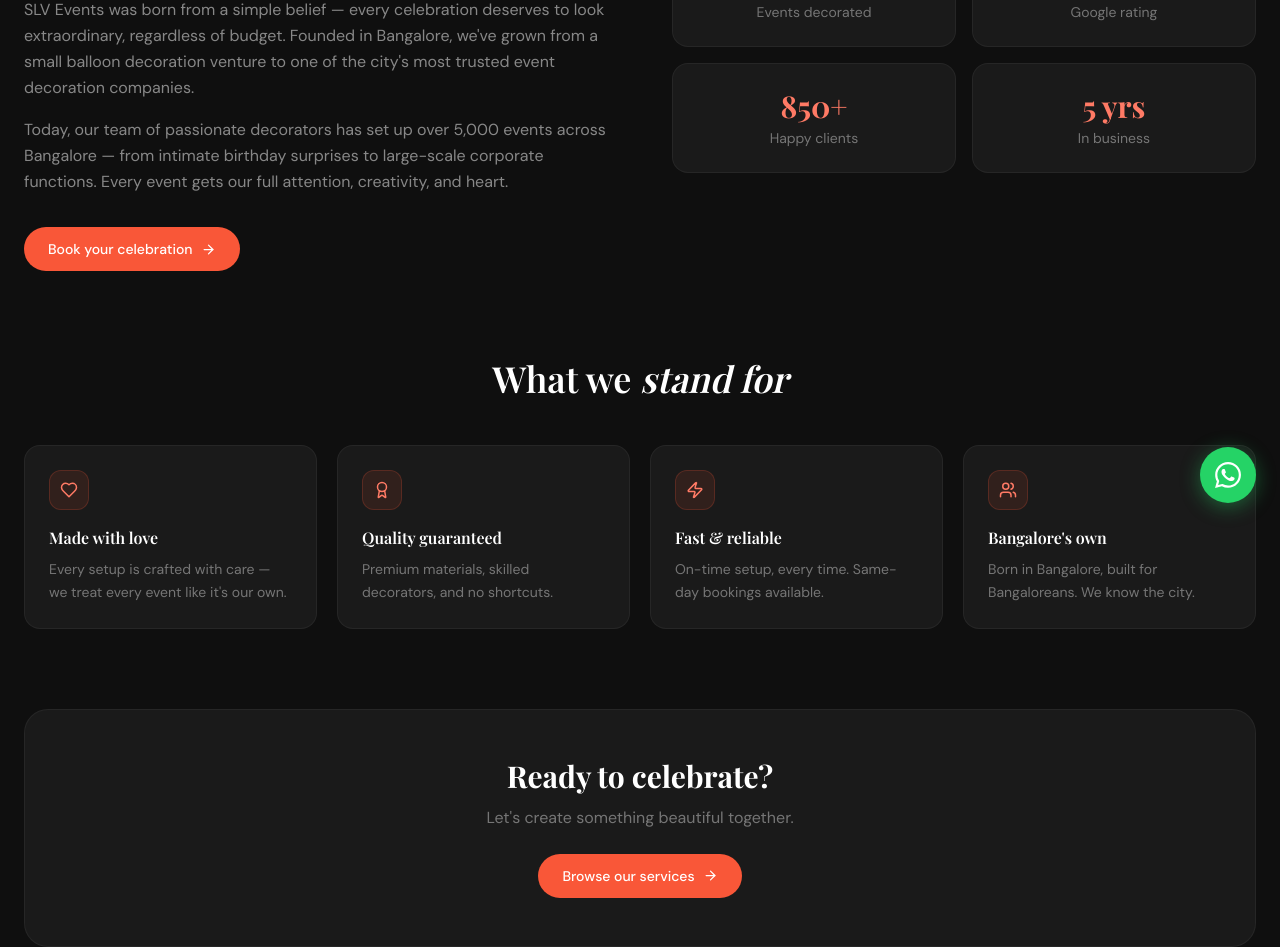
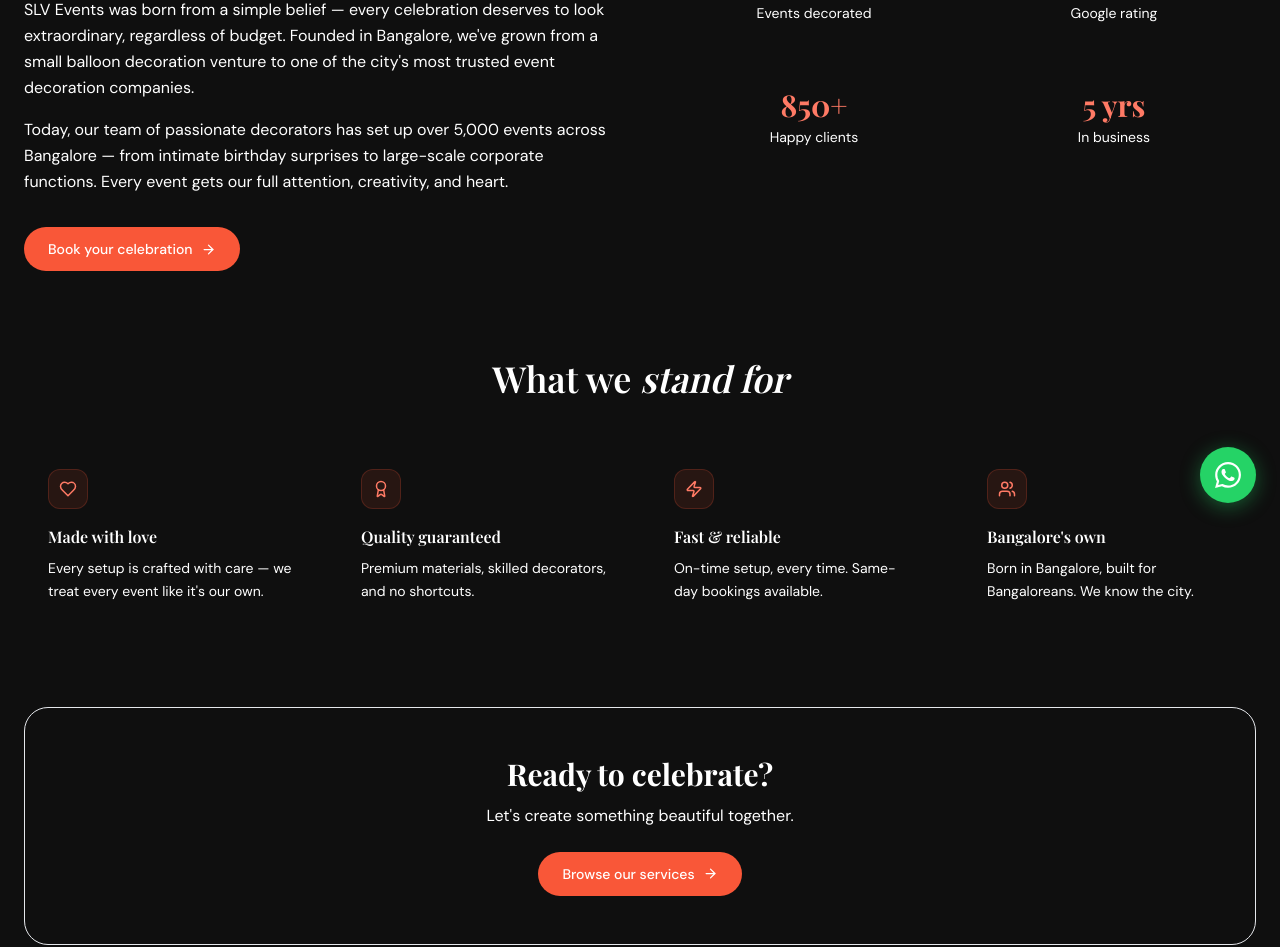
Before and after one commit to MrAlpha00/makeover, a Next.js app: page /about in a window 1280 px wide. Shown: the part 273-1220 px from the top of the page. Built offline with nearby package versions, Linux system fonts and the light colour scheme; a web font is replaced by a local one.

Commit message:
feat: add About page with company story, core values, and statistics section

```diff
--- a/app/about/page.js
+++ b/app/about/page.js
@@ -18,7 +18,7 @@ const values = [
 
 export default function AboutPage() {
   return (
-    <div className="min-h-screen bg-dark-900">
+    <div className="min-h-screen bg-light-primary dark:bg-dark-900">
       <Navbar />
       <WhatsAppButton />
 
@@ -26,13 +26,13 @@ export default function AboutPage() {
         <div className="grid md:grid-cols-2 gap-16 items-center mb-20">
           <div>
             <span className="badge mb-4">Our story</span>
-            <h1 className="font-display text-4xl md:text-5xl font-bold text-white mb-5 leading-tight">
+            <h1 className="font-display text-4xl md:text-5xl font-bold text-light-text-primary dark:text-white mb-5 leading-tight">
               Turning moments into <span className="italic text-coral-400">lifelong memories</span>
             </h1>
-            <p className="text-white/50 leading-relaxed mb-4">
+            <p className="text-light-text-secondary dark:text-white/50 leading-relaxed mb-4">
               SLV Events was born from a simple belief — every celebration deserves to look extraordinary, regardless of budget. Founded in Bangalore, we've grown from a small balloon decoration venture to one of the city's most trusted event decoration companies.
             </p>
-            <p className="text-white/50 leading-relaxed mb-8">
+            <p className="text-light-text-secondary dark:text-white/50 leading-relaxed mb-8">
               Today, our team of passionate decorators has set up over 5,000 events across Bangalore — from intimate birthday surprises to large-scale corporate functions. Every event gets our full attention, creativity, and heart.
             </p>
             <Link href="/booking" className="btn-coral">
@@ -47,9 +47,9 @@ export default function AboutPage() {
               { value: '850+', label: 'Happy clients' },
               { value: '5 yrs', label: 'In business' },
             ].map((stat) => (
-              <div key={stat.label} className="card-dark p-6 text-center">
+              <div key={stat.label} className="card-light dark:card-dark p-6 text-center">
                 <div className="font-display text-3xl font-bold text-coral-400 mb-1">{stat.value}</div>
-                <div className="text-white/40 text-sm">{stat.label}</div>
+                <div className="text-light-text-secondary dark:text-white/40 text-sm">{stat.label}</div>
               </div>
             ))}
           </div>
@@ -60,21 +60,21 @@ export default function AboutPage() {
           <h2 className="section-title mb-10 text-center">What we <span className="italic">stand for</span></h2>
           <div className="grid sm:grid-cols-2 lg:grid-cols-4 gap-5">
             {values.map((v) => (
-              <div key={v.title} className="card-dark p-6">
+              <div key={v.title} className="card-light dark:card-dark p-6">
                 <div className="w-10 h-10 rounded-xl bg-coral-500/10 border border-coral-500/20 flex items-center justify-center text-coral-400 mb-4">
                   {v.icon}
                 </div>
-                <h3 className="text-white font-semibold text-base mb-2">{v.title}</h3>
-                <p className="text-white/40 text-sm leading-relaxed">{v.desc}</p>
+                <h3 className="text-light-text-primary dark:text-white font-semibold text-base mb-2">{v.title}</h3>
+                <p className="text-light-text-secondary dark:text-white/40 text-sm leading-relaxed">{v.desc}</p>
               </div>
             ))}
           </div>
         </div>
 
         {/* CTA */}
-        <div className="text-center bg-dark-800 border border-white/5 rounded-3xl p-12">
-          <h2 className="font-display text-3xl font-bold text-white mb-3">Ready to celebrate?</h2>
-          <p className="text-white/40 mb-6">Let's create something beautiful together.</p>
+        <div className="text-center bg-light-surface dark:bg-dark-800 border border-light-border dark:border-white/5 rounded-3xl p-12">
+          <h2 className="font-display text-3xl font-bold text-light-text-primary dark:text-white mb-3">Ready to celebrate?</h2>
+          <p className="text-light-text-secondary dark:text-white/40 mb-6">Let's create something beautiful together.</p>
           <Link href="/services" className="btn-coral">Browse our services <ArrowRight size={15} /></Link>
         </div>
       </section>
```
